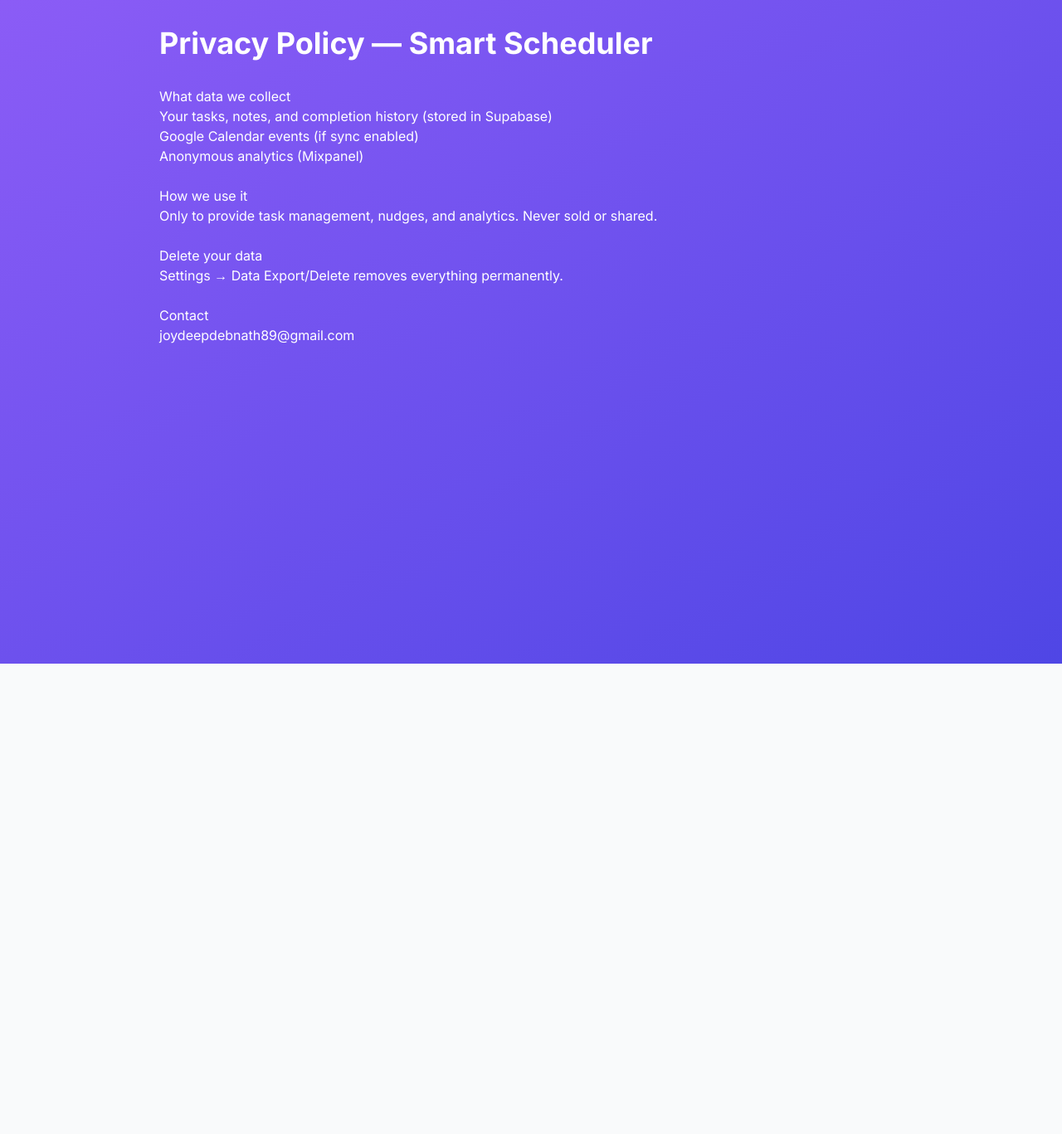
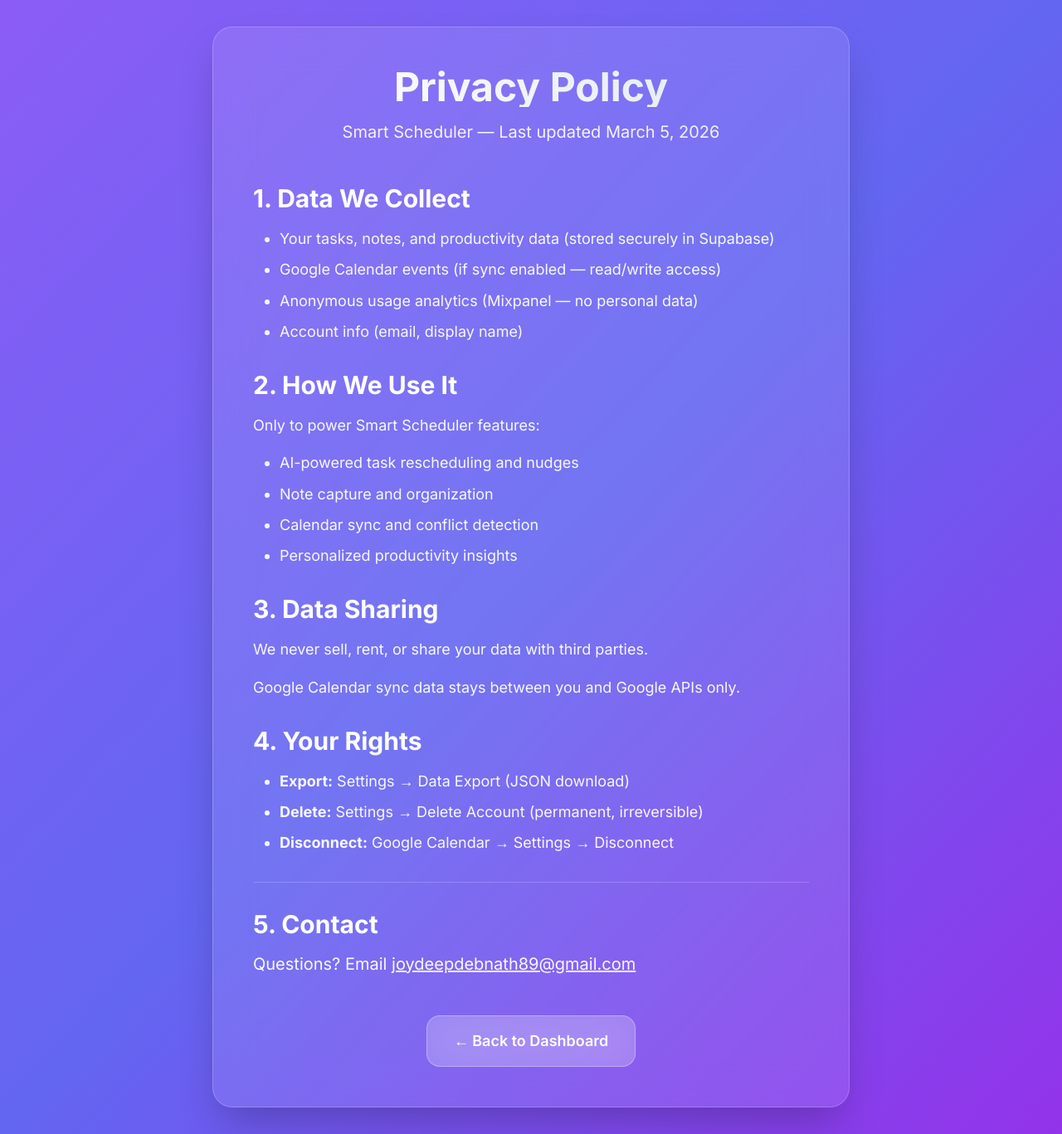
Before and after one commit to joymec19/smart-scheduler, a React (Vite) app: page /privacy in a window 1280 px wide. Shown: the whole page at 83% size. Before the commit the page ends 800 px from the top, so only its background shows below. Built offline with nearby package versions, Linux system fonts and the light colour scheme; no server answers.

Commit message:
polish: update privacy page with glassmorphism design and back link

```diff
--- a/src/pages/PrivacyPage.jsx
+++ b/src/pages/PrivacyPage.jsx
@@ -1,29 +1,72 @@
+import { Link } from 'react-router-dom';
+
 export default function PrivacyPage() {
   return (
-    <div className="min-h-screen bg-gradient-to-br from-violet-500 to-indigo-600 p-8 text-white">
-      <div className="max-w-4xl mx-auto">
-        <h1 className="text-4xl font-bold mb-8">Privacy Policy — Smart Scheduler</h1>
-        <div className="prose prose-invert max-w-none space-y-6">
+    <div className="min-h-screen bg-gradient-to-br from-violet-500 via-indigo-500 to-purple-600 p-8">
+      <div className="max-w-3xl mx-auto bg-white/10 backdrop-blur-xl rounded-3xl border border-white/20 shadow-2xl p-12">
+        <div className="text-center mb-12">
+          <h1 className="text-5xl font-bold bg-gradient-to-r from-white to-slate-200 bg-clip-text text-transparent mb-4">
+            Privacy Policy
+          </h1>
+          <p className="text-xl text-white/90 max-w-2xl mx-auto">
+            Smart Scheduler — Last updated March 5, 2026
+          </p>
+        </div>
+
+        <div className="space-y-8 text-lg leading-relaxed text-white/95">
           <section>
-            <h2>What data we collect</h2>
-            <ul>
-              <li>Your tasks, notes, and completion history (stored in Supabase)</li>
-              <li>Google Calendar events (if sync enabled)</li>
-              <li>Anonymous analytics (Mixpanel)</li>
+            <h2 className="text-3xl font-bold mb-4 text-white">1. Data We Collect</h2>
+            <ul className="list-disc pl-8 space-y-2">
+              <li>Your tasks, notes, and productivity data (stored securely in Supabase)</li>
+              <li>Google Calendar events (if sync enabled — read/write access)</li>
+              <li>Anonymous usage analytics (Mixpanel — no personal data)</li>
+              <li>Account info (email, display name)</li>
             </ul>
           </section>
+
           <section>
-            <h2>How we use it</h2>
-            <p>Only to provide task management, nudges, and analytics. Never sold or shared.</p>
+            <h2 className="text-3xl font-bold mb-4 text-white">2. How We Use It</h2>
+            <p className="mb-4">
+              Only to power Smart Scheduler features:
+            </p>
+            <ul className="list-disc pl-8 space-y-2">
+              <li>AI-powered task rescheduling and nudges</li>
+              <li>Note capture and organization</li>
+              <li>Calendar sync and conflict detection</li>
+              <li>Personalized productivity insights</li>
+            </ul>
           </section>
+
           <section>
-            <h2>Delete your data</h2>
-            <p>Settings → Data Export/Delete removes everything permanently.</p>
+            <h2 className="text-3xl font-bold mb-4 text-white">3. Data Sharing</h2>
+            <p className="mb-4">We never sell, rent, or share your data with third parties.</p>
+            <p>Google Calendar sync data stays between you and Google APIs only.</p>
           </section>
+
           <section>
-            <h2>Contact</h2>
-            <p>joydeepdebnath89@gmail.com</p>
+            <h2 className="text-3xl font-bold mb-4 text-white">4. Your Rights</h2>
+            <ul className="list-disc pl-8 space-y-2">
+              <li><strong>Export:</strong> Settings → Data Export (JSON download)</li>
+              <li><strong>Delete:</strong> Settings → Delete Account (permanent, irreversible)</li>
+              <li><strong>Disconnect:</strong> Google Calendar → Settings → Disconnect</li>
+            </ul>
           </section>
+
+          <section className="pt-8 border-t border-white/20">
+            <h2 className="text-3xl font-bold mb-4 text-white">5. Contact</h2>
+            <p className="text-xl">
+              Questions? Email <a href="mailto:joydeepdebnath89@gmail.com" className="underline hover:text-emerald-300">joydeepdebnath89@gmail.com</a>
+            </p>
+          </section>
+        </div>
+
+        <div className="mt-12 text-center">
+          <Link
+            to="/"
+            className="inline-flex items-center gap-2 px-8 py-4 bg-white/20 hover:bg-white/30 backdrop-blur-xl rounded-2xl border border-white/30 transition-all duration-300 text-white font-semibold text-lg"
+          >
+            ← Back to Dashboard
+          </Link>
         </div>
       </div>
     </div>
```
